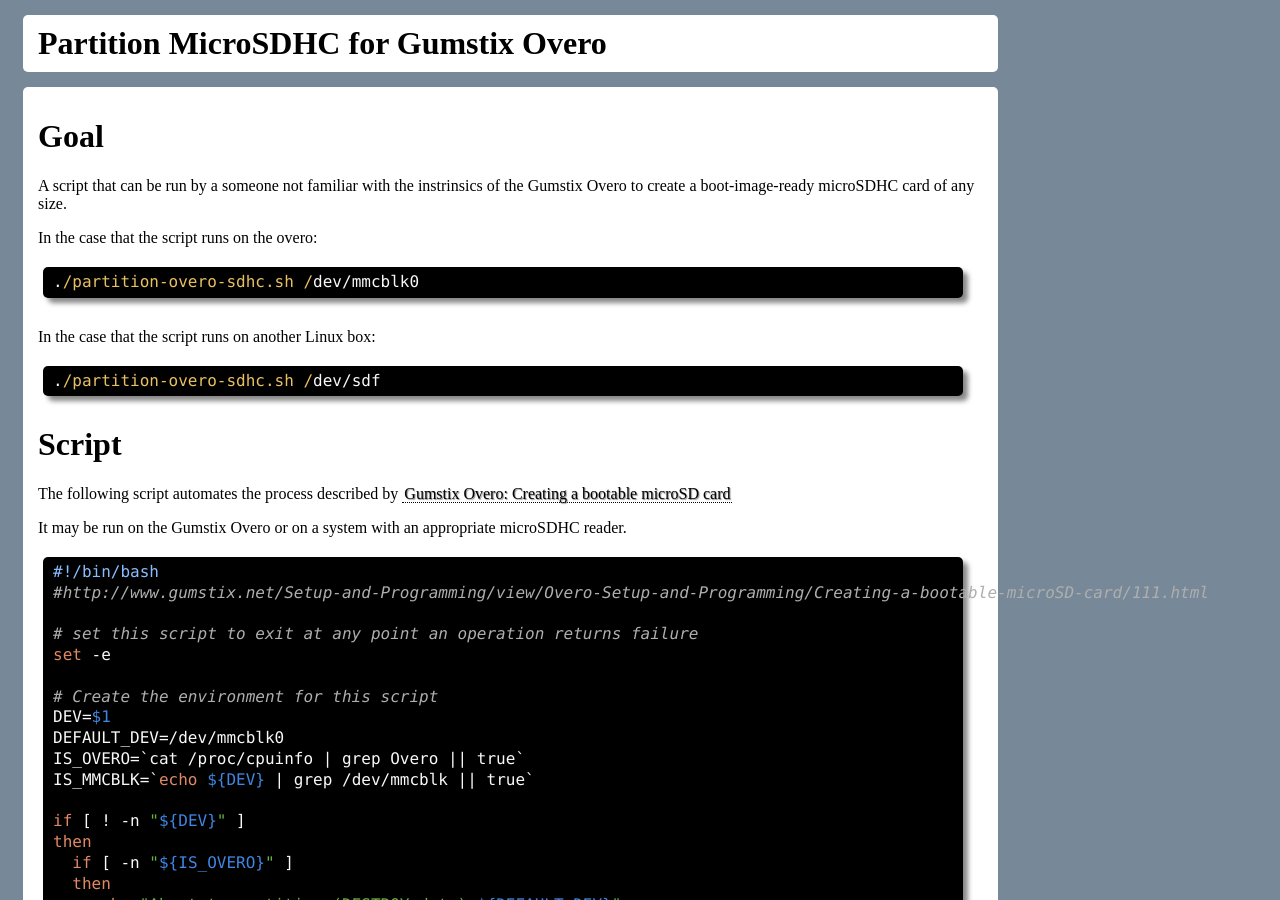
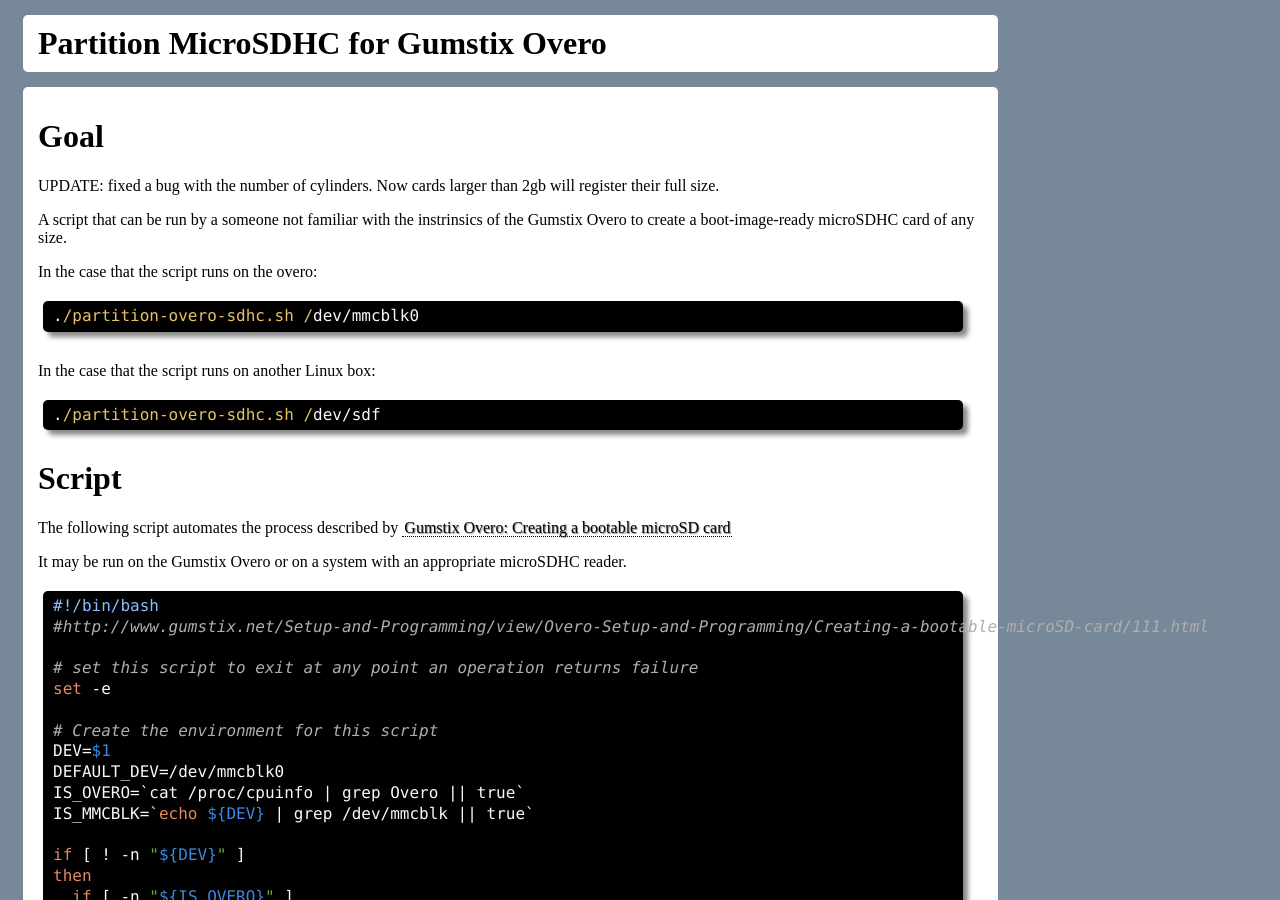
Before and after one commit to fastr/fastr.github.com, a Jekyll site: the page built from _posts/2010-07-30-Partition-MicroSDHC-for-Gumstix-Overo.md, in a window 1280 px wide and 900 px high. Built offline with Jekyll 4.4.1, drawn with Linux system fonts in a browser that asks for light colours; Markdown is read by kramdown in place of the engine named in the settings; some of the changed text lies outside the part shown.

Commit message:
fixed bug that caused cards to be formatted at 2gb

```diff
--- a/_posts/2010-07-30-Partition-MicroSDHC-for-Gumstix-Overo.md
+++ b/_posts/2010-07-30-Partition-MicroSDHC-for-Gumstix-Overo.md
@@ -2,11 +2,13 @@
 layout: article
 title: Partition MicroSDHC for Gumstix Overo
 categories: u-boot gumstix
-updated_at: 2010-07-30
+updated_at: 2010-08-16
 ---
 
 Goal
 ====
+
+UPDATE: fixed a bug with the number of cylinders. Now cards larger than 2gb will register their full size.
 
 A script that can be run by a someone not familiar with the instrinsics of the Gumstix Overo to create a boot-image-ready microSDHC card of any size.
 
```
Also changed, not shown: other parts of _posts/2010-07-30-Partition-MicroSDHC-for-Gumstix-Overo.md (+1 -1 lines).
